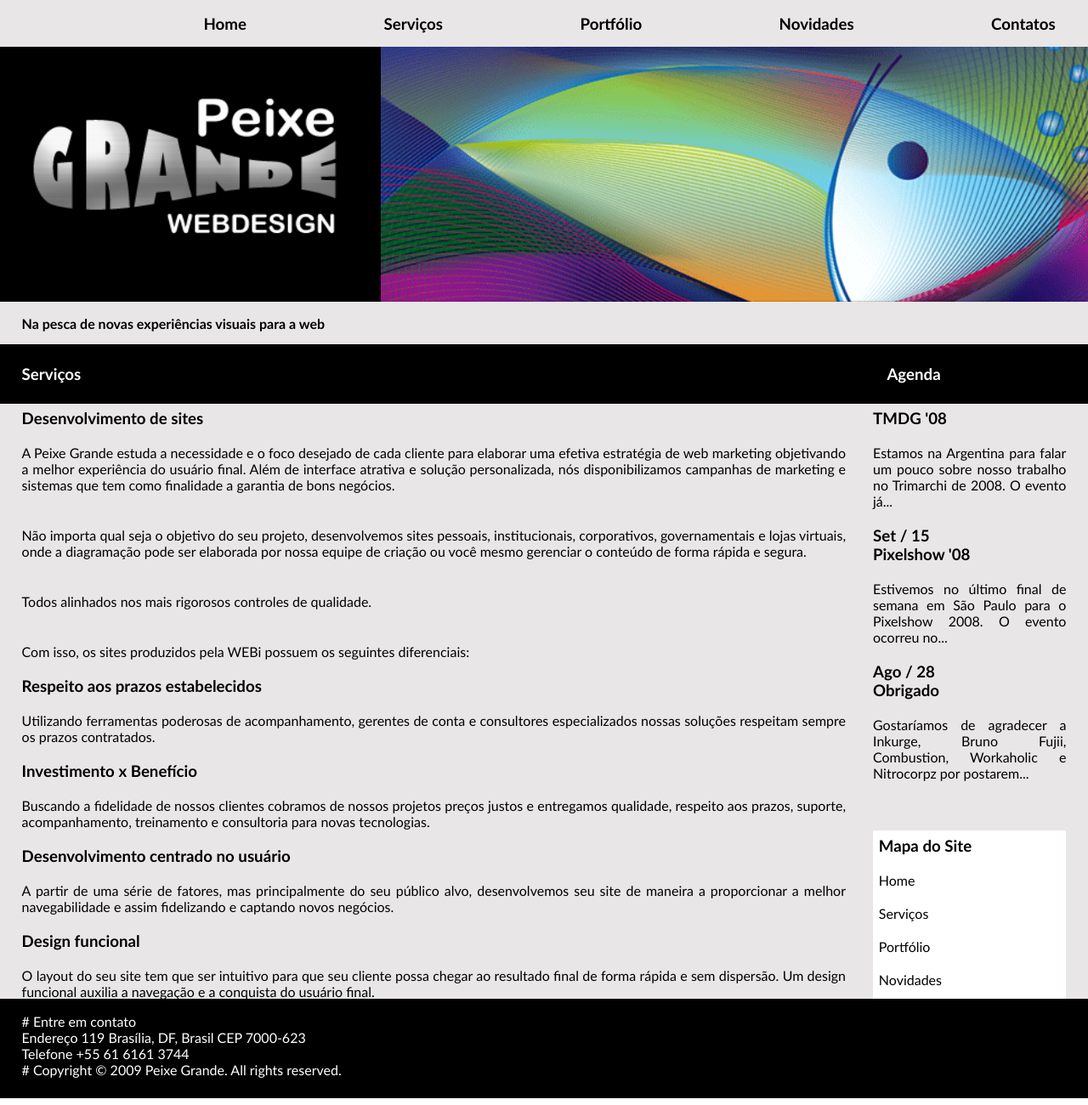
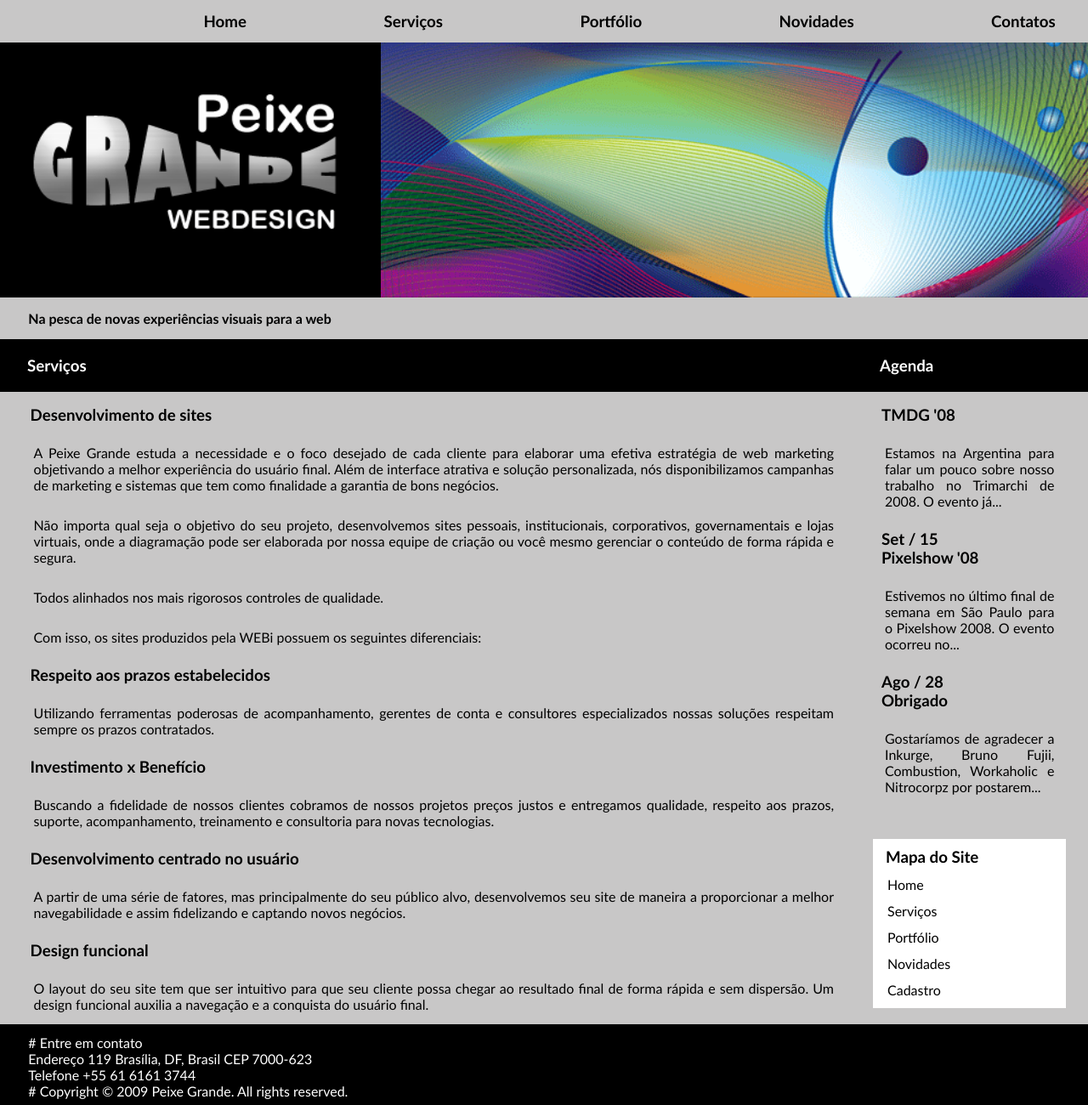
Before and after one commit to LuizHSSB/BigFish, a plain HTML site: page index.html in a window 1280 px wide. Shown: the whole page at 85% size. Drawn offline with Linux system fonts and the light colour scheme.

Commit message:
revisado

```diff
--- a/index.html
+++ b/index.html
@@ -4,18 +4,17 @@
     <meta charset="UTF-8">
     <meta http-equiv="X-UA-Compatible" content="IE=edge">
     <link rel="stylesheet" href="styles/geral.css">
-    <link rel="stylesheet" href="styles/index.css">
     <meta name="viewport" content="width=device-width, initial-scale=1.0">
     <title>BigFish</title>
 </head>
 <body>
     <header>
         <div id="divhead">
-            <h3>Home</h3>
-            <h3>Serviços</h3>
-            <h3>Portfólio</h3>
-            <h3>Novidades</h3>
-            <h3>Contatos</h3>
+            <h3><a href="#">Home</a></h3>
+            <h3><a href="#">Serviços</a></h3>
+            <h3><a href="#">Portfólio</a></h3>
+            <h3><a href="#">Novidades</a></h3>
+            <h3><a href="#">Contatos</a></h3>
         </div>
     </header>
     <body>
@@ -36,7 +35,7 @@
                     </div>
                 </div>
                 <div id="conteudo">
-                    <div id="serviços">
+                    <div id="servicos">
                         <h3><b>Desenvolvimento de sites</b></h3>
                         <p>A Peixe Grande estuda a necessidade e o foco desejado de cada cliente para elaborar uma efetiva estratégia de web marketing objetivando a melhor experiência do usuário final. Além de interface atrativa e solução personalizada, nós disponibilizamos campanhas de marketing e sistemas que tem como finalidade a garantia de bons negócios.</p>
                         <p>Não importa qual seja o objetivo do seu projeto, desenvolvemos sites pessoais, institucionais, corporativos, governamentais e lojas virtuais, onde a diagramação pode ser elaborada por nossa equipe de criação ou você mesmo gerenciar o conteúdo de forma rápida e segura.</p>
@@ -61,11 +60,11 @@
                         <br><br>
                         <div id="mapaDoSite">
                             <h3><b>Mapa do Site</b></h3>
-                            <p>Home</p>
-                            <p>Serviços</p>
-                            <p>Portfólio</p>
-                            <p>Novidades</p>
-                            <p>Cadastro</p>
+                            <p><a href="#">Home</a></p>
+                            <p><a href="#">Serviços</a></p>
+                            <p><a href="#">Portfólio</a></p>
+                            <p><a href="#">Novidades</a></p>
+                            <p><a href="#">Cadastro</a></p>
                         </div>
                     </div>
                 </div>
--- a/styles/geral.css
+++ b/styles/geral.css
@@ -5,27 +5,40 @@
 }
 
 :root{
-    --grey : #e8e6e6;
-    --white : #ffffff;
-    --black : #000000;
+    --grey : #c8c7c7;
+    --white : #ffff;
+    --black : #0000;
+
+}
+
+a{
+    color: black;
+    text-decoration: none;
+}
+
+body{
+    display: flex;
+    flex-direction: column;
 }
 
 header{
-    width: 100%;
-    height: 55px;
     display: flex;
+    height: 50px;
 }
 
 #divhead{
+    display: flex;
     width: 100%;
-    height: 100%;
     background-color: var(--grey);
-    color: var(--black);
-    display: flex;
     justify-content: end;
     align-items: center;
     gap: 13%;
     padding-right: 3%;
+}
+
+main{
+    display: flex;
+    flex-direction: column;
 }
 
 #banner{
@@ -34,13 +47,12 @@ header{
     display: flex;
 }
 
-
 #banner1{
     width: 35%;
     height: 100%;
     display: flex;
     background-image: url(/img/logo_02.png);
-    background-repeat:no-repeat ;
+    background-repeat: repeat;
     background-size: 100% 100%;
 }
 
@@ -49,50 +61,47 @@ header{
     height: 100%;
     display: flex;
     background-image: url(/img/logo_03.gif);
-    background-repeat:no-repeat ;
+    background-repeat: repeat;
     background-size: 100% 100%;
 }
 
 #topico{
     width: 100%;
-    height: 50px;
+    padding: 15px 0px;
     display: flex;
-    flex-direction: row;
     align-items: center;
     background-color: var(--grey);
 }
 
 #titulos{
     width: 100%;
-    height: 70px;
+    padding: 20px 0px;
     display: flex;
     flex-direction: row;
     align-items: center;
-    background-color: var(--black);
-    color: var(--white);
+    background-color: black;
+    color: white;
 }
 
 #serv{
-    width: 81%;
-    padding-left: 2%;
+    width: 79%;
+    margin-left: 2.5%;
 }
 
 #agen{
-width: 19%;
-padding-left: 0.7%;
+    width: 19.3%;
+
 }
-
 
 #conteudo{
     width: 100%;
-    height: 500px;
     display: flex;
     flex-direction: row;
     gap: 2%;
     background-color: var(--grey);
 }
 
-#serviços, #agenda {
+#servicos, #agenda {
     display: flex;
     padding-top: 0.5%;
     background-color: var(--grey);
@@ -100,10 +109,15 @@ padding-left: 0.7%;
     text-align: justify;
 }
 
-#serviços p , #agenda p{
- margin: 20px 0px
+#servicos p, #agenda p{
+    margin: 14px;
 }
-#serviços{
+
+#servicos h3, #agenda h3{
+    margin: 10px;
+}
+
+#servicos{
     width: 81%;
     height: 100%;
     padding-left: 2%;
@@ -119,30 +133,29 @@ padding-left: 0.7%;
 
 #mapaDoSite{
     background-color: white;
-    padding-top: 3%;
-    padding-left: 3%;
+    padding-left: 5px;
+    margin-bottom: 15px;
 }
 
+#mapaDoSite p{
+    margin: 12px;
+
+}
 
 #rodape p , #topico h4{
-    margin-left: 2%;
+    margin-left: 2.6%;
 }
-
-
 
 #rodape{
     width: 100%;
     height: 100px;
     display: flex;
-    margin-top: 200px;
-    padding-top: 1.3%;
     flex-direction: column;
-    background-color: var(--black);
-    color: #ffffff;
+    justify-content: center;
+    background-color: black;
+    color: white;
 }
-
 
 footer{
     display: flex;
-    background-color: var(--grey);
 }
```
